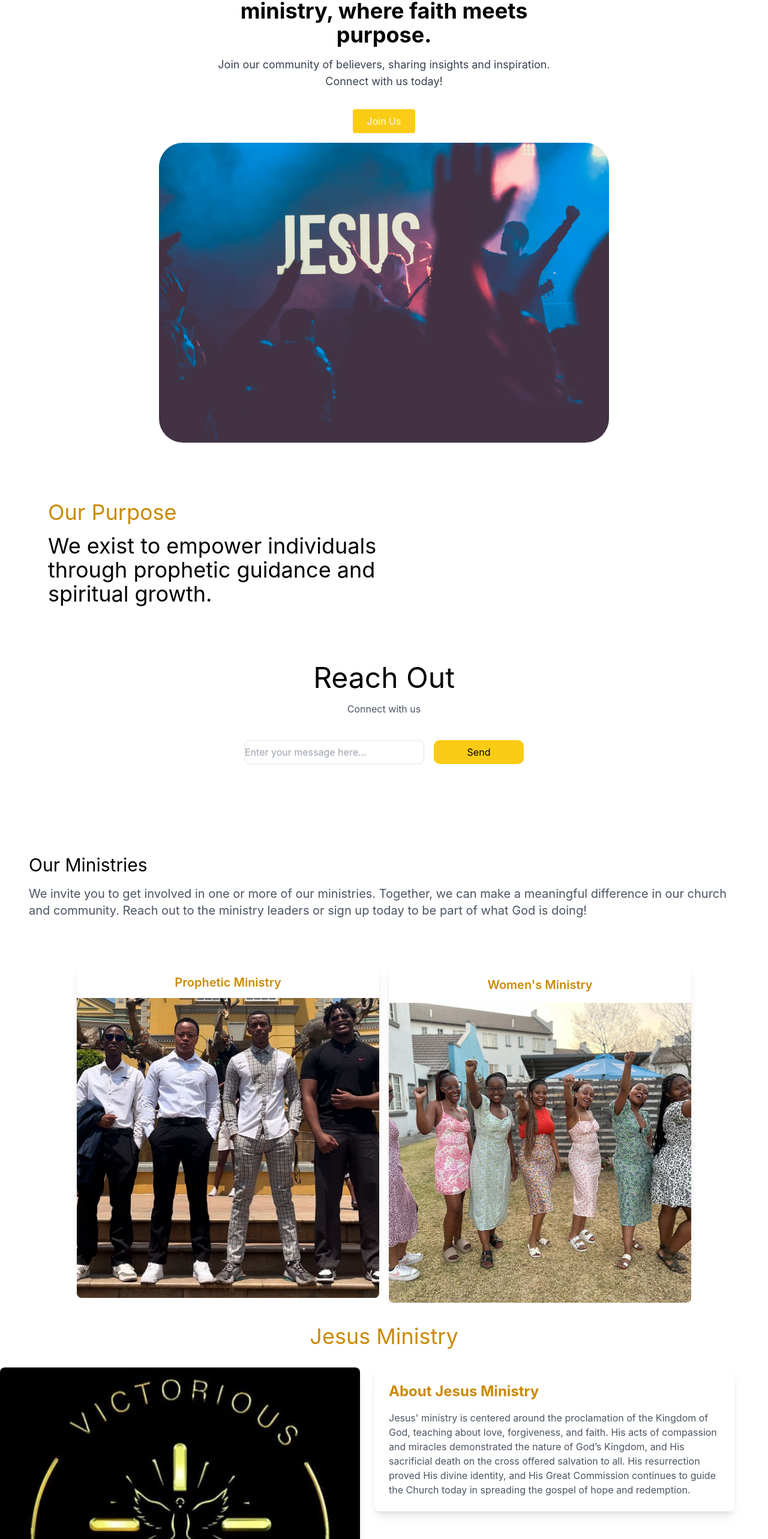
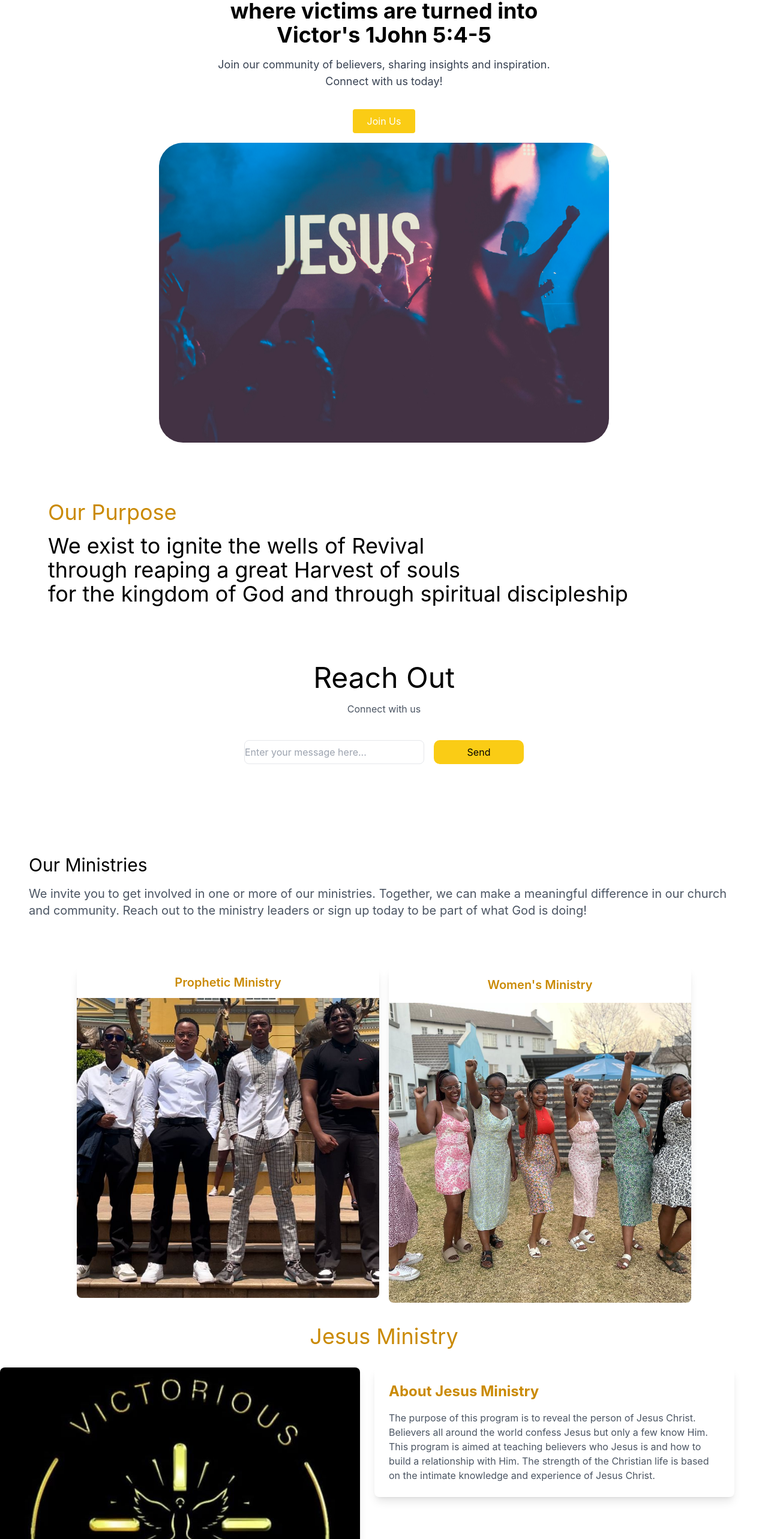
Before and after one commit to ShawnTheCreator/churchwebsite, a React (Create React App) app: page / in a window 1280 px wide. Shown: the part 234-2800 px from the top of the page at 60% size. Built offline with nearby package versions, Linux system fonts and the light colour scheme.

Commit message:
Website rearrangement

```diff
--- a/src/pages/Home.tsx
+++ b/src/pages/Home.tsx
@@ -1,3 +1,4 @@
+/* eslint-disable jsx-a11y/img-redundant-alt */
 import React, { useEffect } from 'react';
 import { Link } from 'react-router-dom';
 import Navbar from '../components/Navbar';
@@ -38,7 +39,7 @@ function Home() {
       <Navbar />
 
       <div className="container mx-auto mt-8 p-24 fade-in flex flex-col items-center justify-center text-center">
-      <h1 className="text-xl md:text-4xl font-bold text-center mx-0 sm:mx-10 md:mt-16">Welcome to our prophetic<br /> ministry, where faith meets <br />purpose.</h1>
+      <h1 className="text-xl md:text-4xl font-bold text-center mx-0 sm:mx-10 md:mt-16">Welcome to Victorious Crossover<br />where victims are turned into<br />Victor's 1John 5:4-5</h1>
         <p className=" text-sm md:text-lg text-gray-700 text-center mt-4">
           Join our community of believers, sharing insights and inspiration.<br /> Connect with us today!
         </p>
@@ -62,7 +63,7 @@ function Home() {
       <div className="mx-20 slide-in-left">
         <h2 className="text-yellow-600 text-3xl md:text-4xl">Our Purpose</h2>
         <p className="text-3xl md:text-4xl pt-4">
-          We exist to empower individuals<br /> through prophetic guidance and<br /> spiritual growth.
+        We exist to ignite the wells of Revival<br />through reaping a great Harvest of souls<br />for the kingdom of God and through spiritual discipleship
         </p>
       </div>
 
@@ -120,7 +121,7 @@ function Home() {
     <div className="flex-1 bg-white shadow-lg rounded-lg p-6">
       <h2 className="text-xl md:text-2xl font-bold text-yellow-600 md:ml-0 ml-[60px]">About Jesus Ministry</h2>
       <p className="text-gray-600 md:mt-4 md:ml-0 ml-[57px]">
-        Jesus' ministry is centered around the proclamation of the Kingdom of God, teaching about love, forgiveness, and faith. His acts of compassion and miracles demonstrated the nature of God’s Kingdom, and His sacrificial death on the cross offered salvation to all. His resurrection proved His divine identity, and His Great Commission continues to guide the Church today in spreading the gospel of hope and redemption.
+      The purpose of this program is to reveal the person of Jesus Christ. Believers all around the world confess Jesus but only a few know Him. This program is aimed at teaching believers who Jesus is and how to build a relationship with Him. The strength of the Christian life is based on the intimate knowledge and experience of Jesus Christ.
       </p>
     </div>
   </div>
@@ -132,9 +133,7 @@ function Home() {
     <div className="flex-1 bg-white shadow-lg rounded-lg p-6">
       <h2 className="text-2xl font-bold text-yellow-600">About the Born Again Program</h2>
       <p className="text-gray-600 mt-4">
-        The Born Again Program is more than just a class, it's a life-changing journey of transformation. By the end of the program, you will have a deeper understanding of what it means to be spiritually reborn, equipped with the tools and community support you need to live out your faith every day.
-
-        We invite you to take this step of faith and begin your journey toward a new life in Christ!
+      The Born Again program is a discipleship program for new converts in the faith. This program aims to teach believers about what it means to be born again. The purpose of this program is to ensure that every new convert in the faith grows to the true maturity of becoming a true Disciple of Jesus Christ. Believers will be equipped with the right resources and knowledge on how they should live to please our Lord and Saviour every single day of their life's.
       </p>
     </div>
     <div className="bg-white shadow-lg rounded-lg w-[300px] h-[300px] md:w-[600px] md:h-[500px]">
@@ -171,7 +170,9 @@ function Home() {
           <div className="flex-1 bg-white shadow-lg rounded-lg p-6">
             <h2 className="text-2xl font-bold text-yellow-600">About Evangelism</h2>
             <p className="text-gray-600 mt-4">
-              Christ's life, death, and resurrection to others. It is a central aspect of Christian faith, calling believers to go beyond personal transformation and actively engage in guiding others to experience the same salvation. Evangelism is not limited to preaching from a pulpit; it is demonstrated through acts of kindness, conversations, and living a life that reflects the love and teachings of Christ.
+            Matthew 9:37 NKJV
+Then He said to His disciples, “The harvest truly is plentiful, but the laborers are few.
+The ministry of Evengelism is a responsibility that has been forsaken in the morden day church. This program aims to restore that responsibility by teaching believers how to win souls according to the Apostlic blueprint that the early Church in the book of Acts left for us.
             </p>
           </div>
         </div>
```
